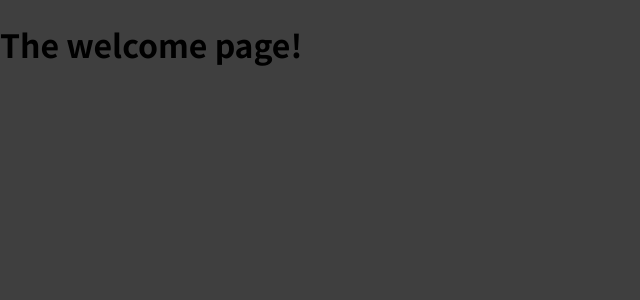
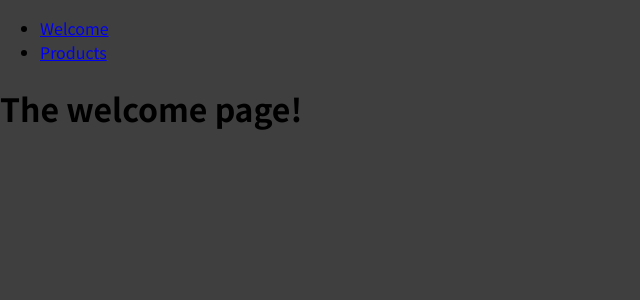
Before and after one commit to RaulHinojosa24/react-router-basic-concepts, a React (Vite) app: page /welcome in a window 1280 px wide. Shown: the top 300 px of the page, without its empty margins (0-640 px from the left). Built offline with nearby package versions, Linux system fonts and the light colour scheme.

Commit message:
Working with Links

```diff
--- a/src/App.jsx
+++ b/src/App.jsx
@@ -1,9 +1,12 @@
 import { Route } from "react-router-dom";
 import Welcome from "./pages/Welcome";
 import Products from "./pages/Products";
+import MainHeader from "./components/MainHeader";
 
 const App = () => {
   return (
+    <>
+      <MainHeader />
       <div>
         <Route path="/welcome">
           <Welcome />
@@ -12,6 +15,7 @@
           <Products />
         </Route>
       </div>
+    </>
   );
 };
 
--- /dev/null
+++ b/src/components/MainHeader.jsx
@@ -0,0 +1,20 @@
+import { Link } from "react-router-dom";
+
+const MainHeader = () => {
+  return (
+    <header>
+      <nav>
+        <ul>
+          <li>
+            <Link to="/welcome">Welcome</Link>
+          </li>
+          <li>
+            <Link to="/products">Products</Link>
+          </li>
+        </ul>
+      </nav>
+    </header>
+  );
+};
+
+export default MainHeader;
```
Lines whose indentation alone changed are shown as unchanged.
